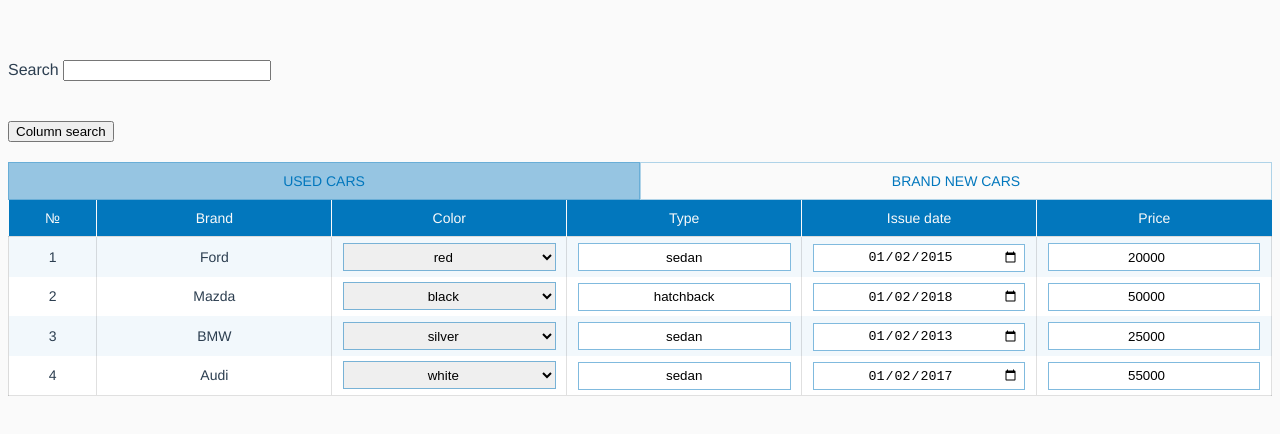
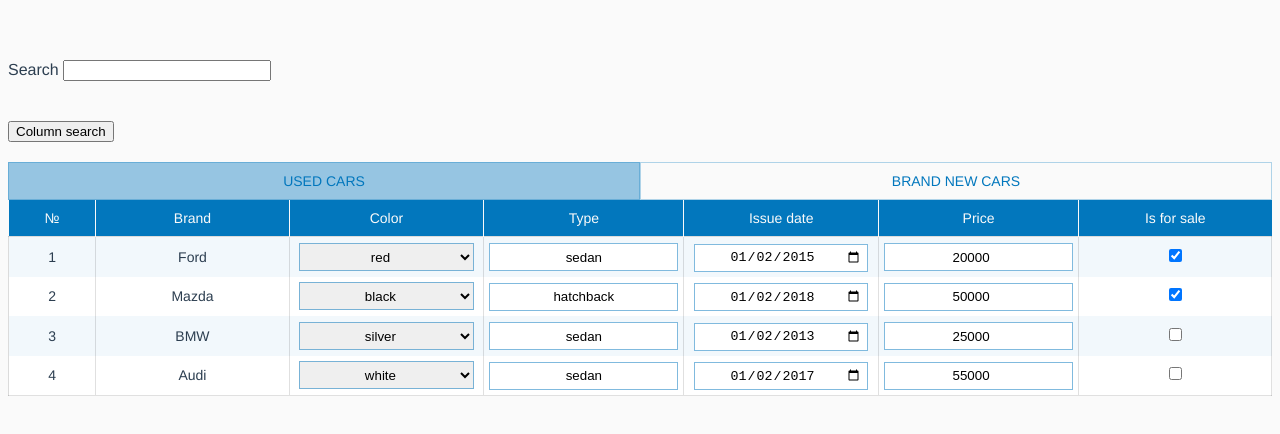
Before and after one commit to russian-stan/vue-flex-table, a Vue app: page / in a window 1280 px wide. Shown: the top 434 px of the page. Built offline with nearby package versions, Linux system fonts and the light colour scheme.

Commit message:
Type checkbox

```diff
--- a/src/App.vue
+++ b/src/App.vue
@@ -91,6 +91,14 @@ export default class App extends Vue {
             col_type: 'number',
             order: 5,
           },
+          {
+            text: 'Is for sale',
+            row_key: 'for_sale',
+            sortable: true,
+            filterable: true,
+            col_type: 'checkbox',
+            order: 6,
+          },
         ],
         rows: [
           {
@@ -99,6 +107,7 @@ export default class App extends Vue {
             type: 'sedan',
             issue_date: '2015-01-02',
             price: '20000',
+            for_sale: true,
             uid: '1',
           },
           {
@@ -107,6 +116,7 @@ export default class App extends Vue {
             type: 'hatchback',
             issue_date: '2018-01-02',
             price: '50000',
+            for_sale: true,
             uid: '2',
           },
           {
@@ -115,6 +125,7 @@ export default class App extends Vue {
             type: 'sedan',
             issue_date: '2013-01-02',
             price: '25000',
+            for_sale: false,
             uid: '3',
           },
           {
@@ -123,7 +134,8 @@ export default class App extends Vue {
             type: 'sedan',
             issue_date: '2017-01-02',
             price: '55000',
-            uid: '4',
+            for_sale: false,
+            uid: '5',
           },
         ],
       },
--- a/src/components/VFTable.vue
+++ b/src/components/VFTable.vue
@@ -93,7 +93,7 @@
                class="table-input table-input--column-search"
                placeholder="search in column..."
                type="text"
-               v-model.trim="dropDownColumnSearchValues[tab][searchInput.row_key]"
+               v-model.trim="columnSearchValues[tab][searchInput.row_key]"
               >
             </div>
           </td>
@@ -121,6 +121,22 @@
                v-model="row[key]"
               >
 
+
+              <input
+               v-else-if="findColType(key) === 'date'"
+               class="table-input table-input--date"
+               type="date"
+               v-model="row[key]"
+              >
+
+
+              <input
+               v-else-if="findColType(key) === 'checkbox'"
+               class="table-checkbox"
+               type="checkbox"
+               v-model="row[key]"
+              >
+
               <select
                v-else-if="findColType(key) === 'select' && selectsData[key]"
                class="table-input table-input--select"
@@ -131,13 +147,6 @@
                   {{option.text}}
                 </option>
               </select>
-
-              <input
-               v-else-if="findColType(key) === 'date'"
-               class="table-input table-input--date"
-               type="date"
-               v-model="row[key]"
-              >
 
               <template v-else>
                 {{row[key]}}
@@ -195,7 +204,7 @@ export default class VFTable extends Vue {
   tab = 0;
   tablesModel: Array<VTable> = [];
   currentColumnName: string[] = [];
-  dropDownColumnSearchValues: { [key: string]: string }[] = [];
+  columnSearchValues: { [key: string]: string }[] = [];
   currentColumnDir: SortDir = 'asc';
 
   created() {
@@ -212,7 +221,7 @@ export default class VFTable extends Vue {
     this.addSortDirToRow();
 
     // 5. create search model for dropdowns
-    this.createDropdownsSearchModel();
+    this.createColumnsSearchModel();
   }
 
   onDragStart(evt: DragEvent, targetIndex: number) {
@@ -287,14 +296,14 @@ export default class VFTable extends Vue {
     }));
   }
 
-  createDropdownsSearchModel(): void {
+  createColumnsSearchModel(): void {
     this.tablesModel.forEach((table, index) => {
       if (table.headers.some(header => header.hasOwnProperty('filterable'))) {
-        this.dropDownColumnSearchValues.push({})
+        this.columnSearchValues.push({})
       }
       table.headers.forEach(header => {
         if (header.filterable) {
-          this.$set(this.dropDownColumnSearchValues[index], `${[header.row_key]}`, '')
+          this.$set(this.columnSearchValues[index], `${[header.row_key]}`, '')
         }
       })
     });
@@ -317,7 +326,7 @@ export default class VFTable extends Vue {
   }
 
   get isColumnFilterApplied(): boolean {
-    return Object.values(this.dropDownColumnSearchValues[this.tab]).some(Boolean);
+    return Object.values(this.columnSearchValues[this.tab]).some(Boolean);
   }
 
   get filteredColumns(): Row[] {
@@ -325,10 +334,10 @@ export default class VFTable extends Vue {
       let filtered: Row[] = [];
       let temp: Row[] = copyDeep<Row[]>(this.tablesModel[this.tab].rows);
 
-      for (let prop in this.dropDownColumnSearchValues[this.tab]) {
-        if (!this.dropDownColumnSearchValues[this.tab][prop]) continue;
+      for (let prop in this.columnSearchValues[this.tab]) {
+        if (!this.columnSearchValues[this.tab][prop]) continue;
         filtered = temp.filter(row => {
-          return row[prop].toString().toLowerCase().includes(this.dropDownColumnSearchValues[this.tab][prop].toLowerCase())
+          return row[prop].toString().toLowerCase().includes(this.columnSearchValues[this.tab][prop].toLowerCase())
         })
         temp = filtered;
       }
@@ -607,6 +616,10 @@ export default class VFTable extends Vue {
         }
       }
     }
+
+    .table-checkbox {
+      cursor: pointer;
+    }
   }
 
 </style>
--- a/src/types/tableTypes.ts
+++ b/src/types/tableTypes.ts
@@ -1,5 +1,5 @@
 export type SortDir = 'asc' | 'desc';
-export type ColType = 'text' | 'number' | 'date' | 'select';
+export type ColType = 'text' | 'number' | 'date' | 'select' | 'checkbox';
 
 export interface Header {
   text: string;
@@ -12,7 +12,7 @@ export interface Header {
 }
 
 export interface Row {
-  [key: string]: string | number;
+  [key: string]: string | number | boolean;
 }
 
 export interface VTable {
```
